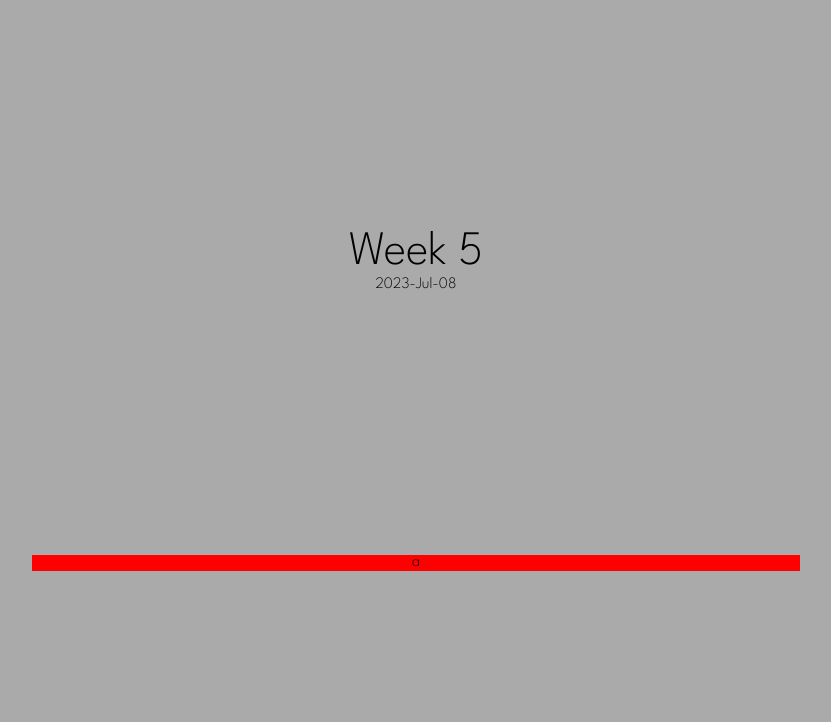
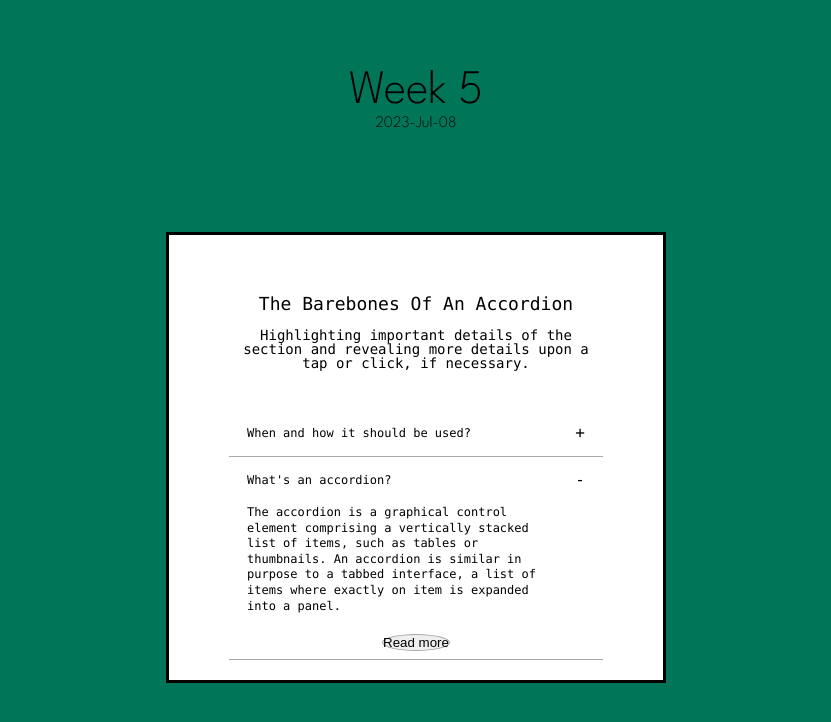
Before and after one commit to sanjaymhj/internal-ui-challenge, a React (Vite) app: page /week-5 in a window 1280 px wide. Shown: the top 722 px of the page, without its empty margins (224-1055 px from the left). Built offline with nearby package versions, Linux system fonts and the light colour scheme.

Commit message:
w-5 add headers

```diff
--- a/src/week-5/WeekFive.tsx
+++ b/src/week-5/WeekFive.tsx
@@ -10,7 +10,42 @@ const WeekFive = () => {
         <h2 className="sub-title">2023-Jul-08</h2>
       </div>
 
-      <div className="accordion-container">a</div>
+      <div className='challenge'>
+        <dialog className="accordion-container">
+          <div className="header">
+            <h2>The Barebones Of An Accordion</h2>
+            <h3>Highlighting important details of the section and revealing more details upon a tap or click, if necessary.</h3>
+          </div>
+          <div className='body'>
+            <section>
+              <div className='body-title-container'>
+                <span className='body-title'>
+                  When and how it should be used?
+                </span>
+                <span className='body-icon'>
+                  +
+                </span>
+              </div>
+            </section>
+            <section>
+              <div className='body-title-container'>
+                <span className='body-title'>
+                  What's an accordion?
+                </span>
+                <span className='body-icon'>
+                  -
+                </span>
+              </div>
+              <div className='body-container'>
+                <span className='body'>
+                  The accordion is a graphical control element comprising a vertically stacked list of items, such as tables or thumbnails. An accordion is similar in purpose to a tabbed interface, a list of items where exactly on item is expanded into a panel.
+                </span>
+                <button>Read more</button>
+              </div>
+            </section>
+          </div>
+        </dialog>
+      </div>
     </div>
   );
 };
--- a/src/week-5/style.scss
+++ b/src/week-5/style.scss
@@ -1,8 +1,12 @@
+body {
+  background-color: rgb(0, 117, 88);
+}
+
 .week-five {
-  height: 100vh;
-  width: 100vw;
+  // height: 100vh;
+  // width: 100vw;
   // background-color: #aeda;
-  background-color: #aaaaaa;
+  background-color: rgb(0, 117, 88);
   justify-content: space-evenly;
   align-items: center;
   display: flex;
@@ -16,22 +20,105 @@
     align-items: center;
     justify-content: center;
     margin-bottom: 2em;
+    height: 200px;
   }
+
   .title {
     font-size: 3em;
     display: block;
   }
+
   .sub-title {
     font-size: 1em;
   }
 
+  .challenge {
+    display: flex;
+    justify-content: center;
+  }
+
   .accordion-container {
-    width: 60%;
-    min-width: 500px;
+    // width: 60%;
+    width: 500px;
     display: flex;
     flex-flow: column nowrap;
     align-items: center;
     justify-content: center;
-    background-color: red;
+    background-color: #fff;
+    padding: 0px 60px;
+    text-align: center;
+    font-family: 'Futura', 'Monaco', 'Arial';
+
+    .header {
+      // font-size: 20px;
+      // padding: 20px;
+      // background-color: aquamarine;
+      padding: 20px 0px;
+
+      h2 {
+        font-size: 18px;
+        padding: 40px 0px 15px 0px;
+        // padding-top: 40px;
+      }
+
+      h3 {
+        font-size: 14px;
+      }
+    }
+
+    .body {
+      padding: 20px 0px;
+      width: 100%;
+
+      // background-color: red;
+
+      section {
+        border-bottom: 1px solid #a9a9a9;
+        padding: 8px 18px;
+        // background-color: blue;
+
+        display: flex;
+        justify-content: center;
+        align-items: center;
+        flex-direction: column;
+
+        .body-title-container {
+          height: 30px;
+          display: flex;
+          align-items: center;
+          justify-content: space-between;
+          width: 100%;
+
+          span {
+            display: inline-block;
+          }
+
+          .body-title {
+            font-size: 12px;
+          }
+        }
+
+        .body-container {
+          display: flex;
+          flex-flow: column;
+          justify-content: flex-start;
+          align-items: flex-start;
+
+          span {
+            display: block;
+            font-size: 12px;
+            padding-top: 10px;
+            line-height: 1.3;
+            text-align: left;
+            padding-right: 30px;
+          }
+
+          button {
+            border-radius: 50%;
+            border: 1px solid #a9a9a9;
+          }
+        }
+      }
+    }
   }
 }
```
